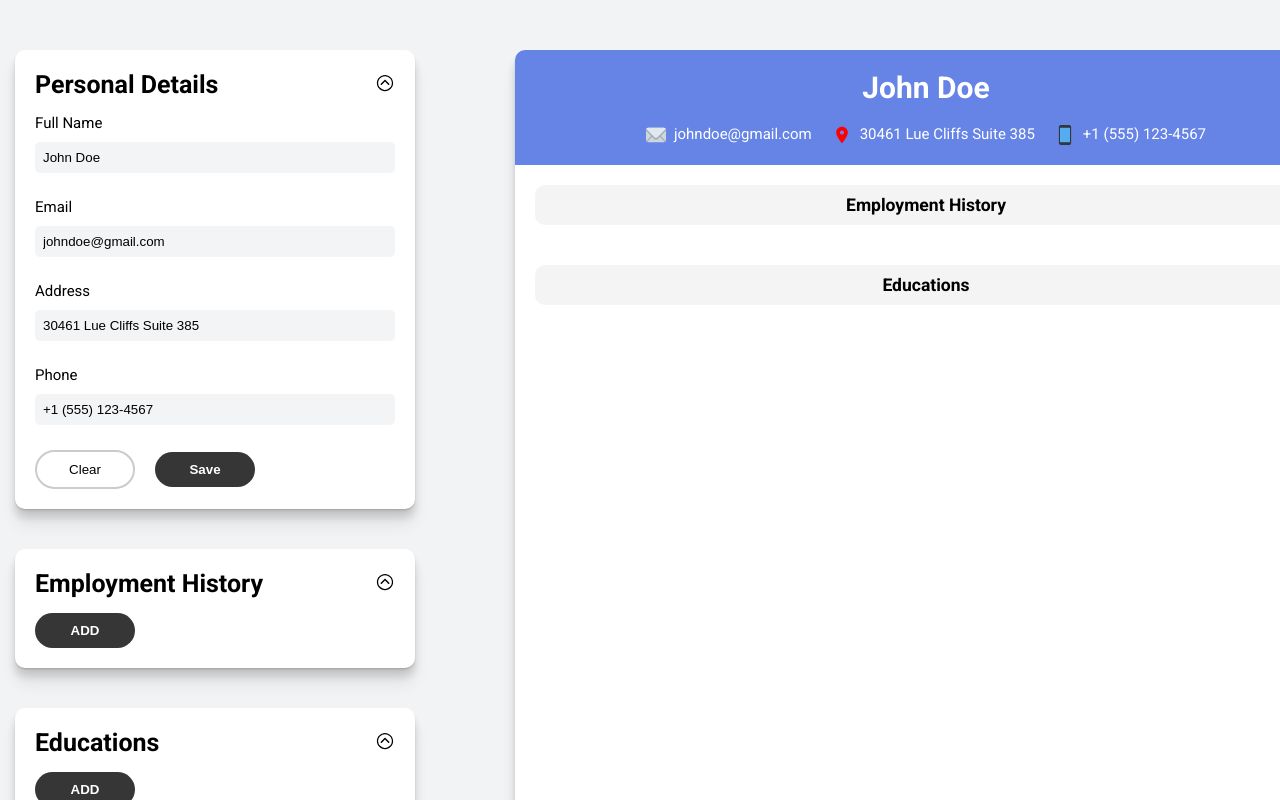
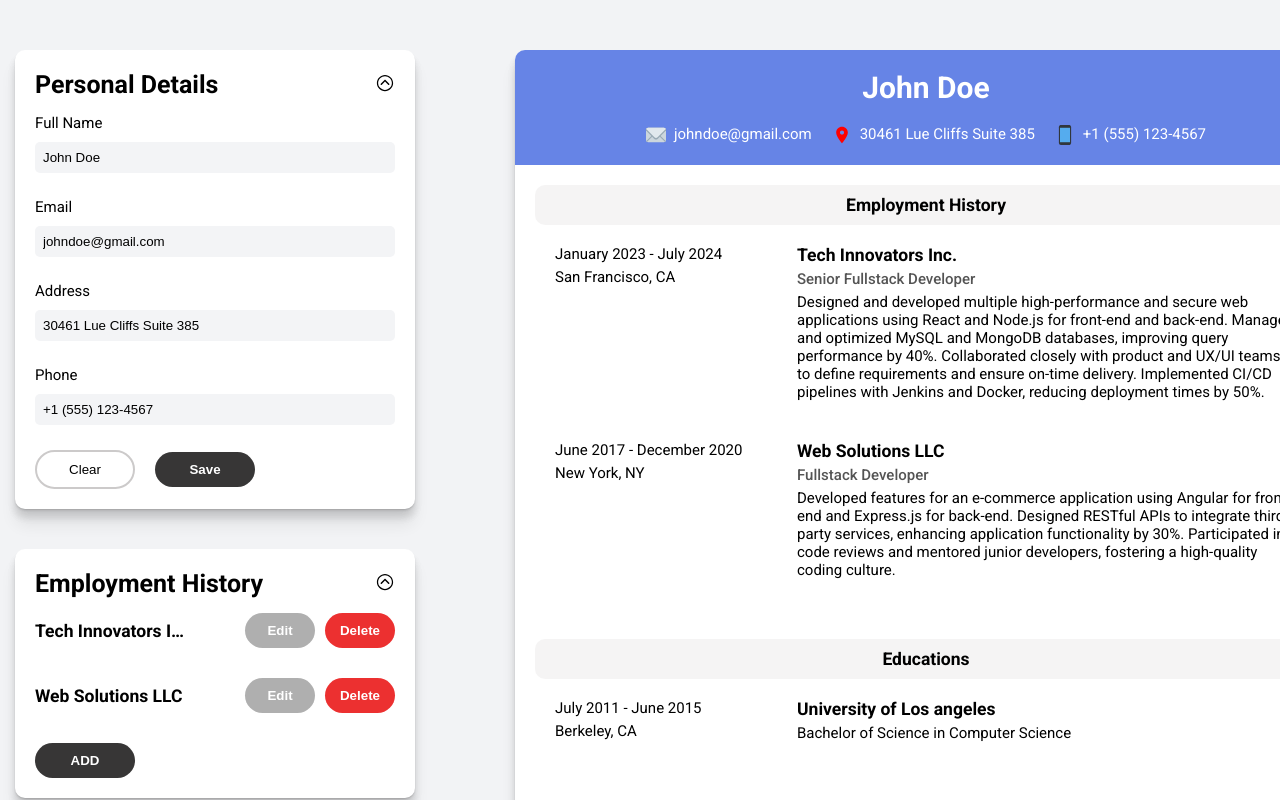
Before and after one commit to SuperCoolNinja/ResumeTool, a React (Vite) app: page / in a window 1280 px wide. Shown: the top 800 px of the page. Built offline with nearby package versions, Linux system fonts and the light colour scheme.

Commit message:
Generate mockup data

```diff
--- a/src/contexts/dataContext.jsx
+++ b/src/contexts/dataContext.jsx
@@ -11,8 +11,38 @@ export const DataProvider = ({ children }) => {
       address: "30461 Lue Cliffs Suite 385",
       phone: "+1 (555) 123-4567",
     },
-    educations: [],
-    experiences: [],
+    educations: [
+      {
+        school: "University of Los angeles",
+        degree: "Bachelor of Science in Computer Science",
+        startDate: "2011-07-06",
+        endDate: "2015-06-05",
+        location: "Berkeley, CA",
+        id: "8b3a2fd4-25c6-4f2b-a4cf-1d529b485cf3",
+      },
+    ],
+    experiences: [
+      {
+        companyName: "Tech Innovators Inc.",
+        positionTitle: "Senior Fullstack Developer",
+        startDate: "2023-01-02",
+        endDate: "2024-07-31",
+        location: "San Francisco, CA",
+        description:
+          "Designed and developed multiple high-performance and secure web applications using React and Node.js for front-end and back-end. Managed and optimized MySQL and MongoDB databases, improving query performance by 40%. Collaborated closely with product and UX/UI teams to define requirements and ensure on-time delivery. Implemented CI/CD pipelines with Jenkins and Docker, reducing deployment times by 50%.",
+        id: "3ffca18a-2567-4001-a3cf-b4b249c31050",
+      },
+      {
+        companyName: "Web Solutions LLC",
+        positionTitle: "Fullstack Developer",
+        startDate: "2017-06-13",
+        endDate: "2020-12-08",
+        location: "New York, NY",
+        description:
+          "Developed features for an e-commerce application using Angular for front-end and Express.js for back-end. Designed RESTful APIs to integrate third-party services, enhancing application functionality by 30%. Participated in code reviews and mentored junior developers, fostering a high-quality coding culture.",
+        id: "8fa96524-c4d0-41e1-a52a-39c8b1f23a8a",
+      },
+    ],
   });
 
   return (
```
